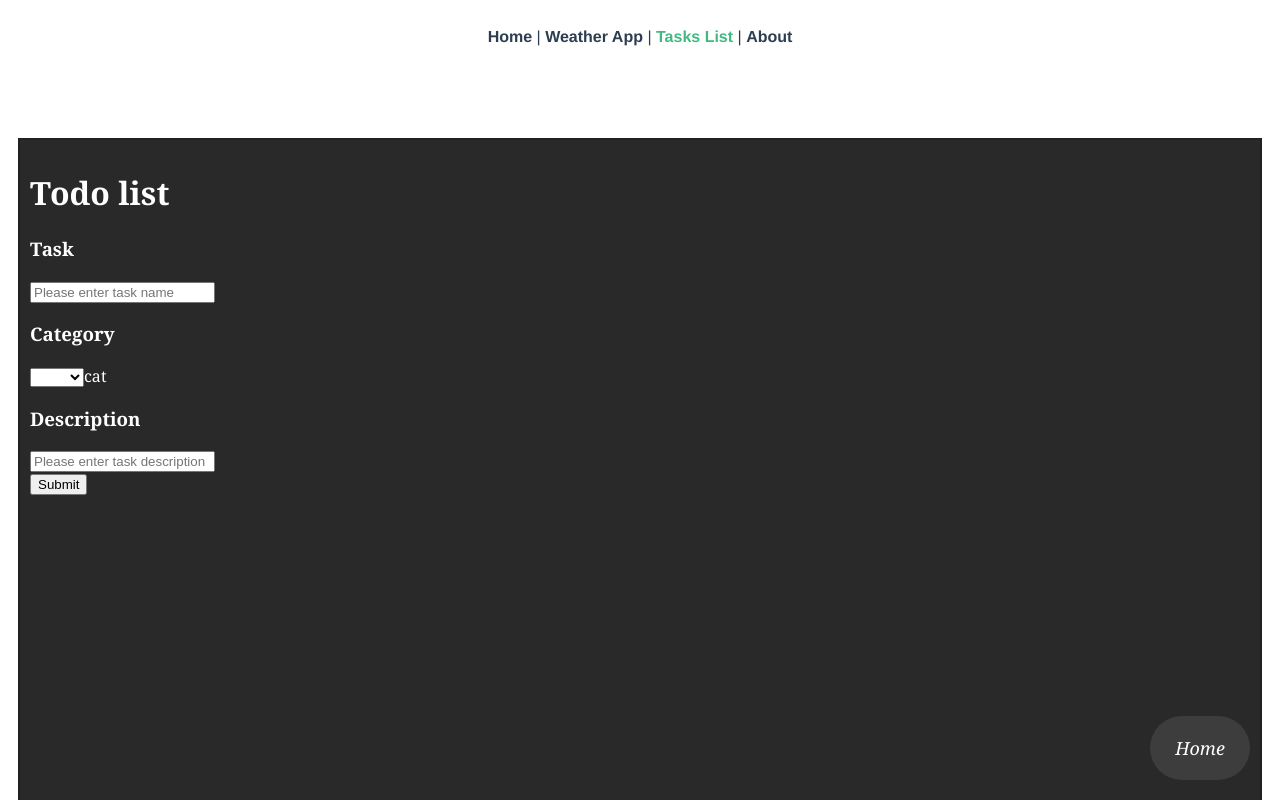
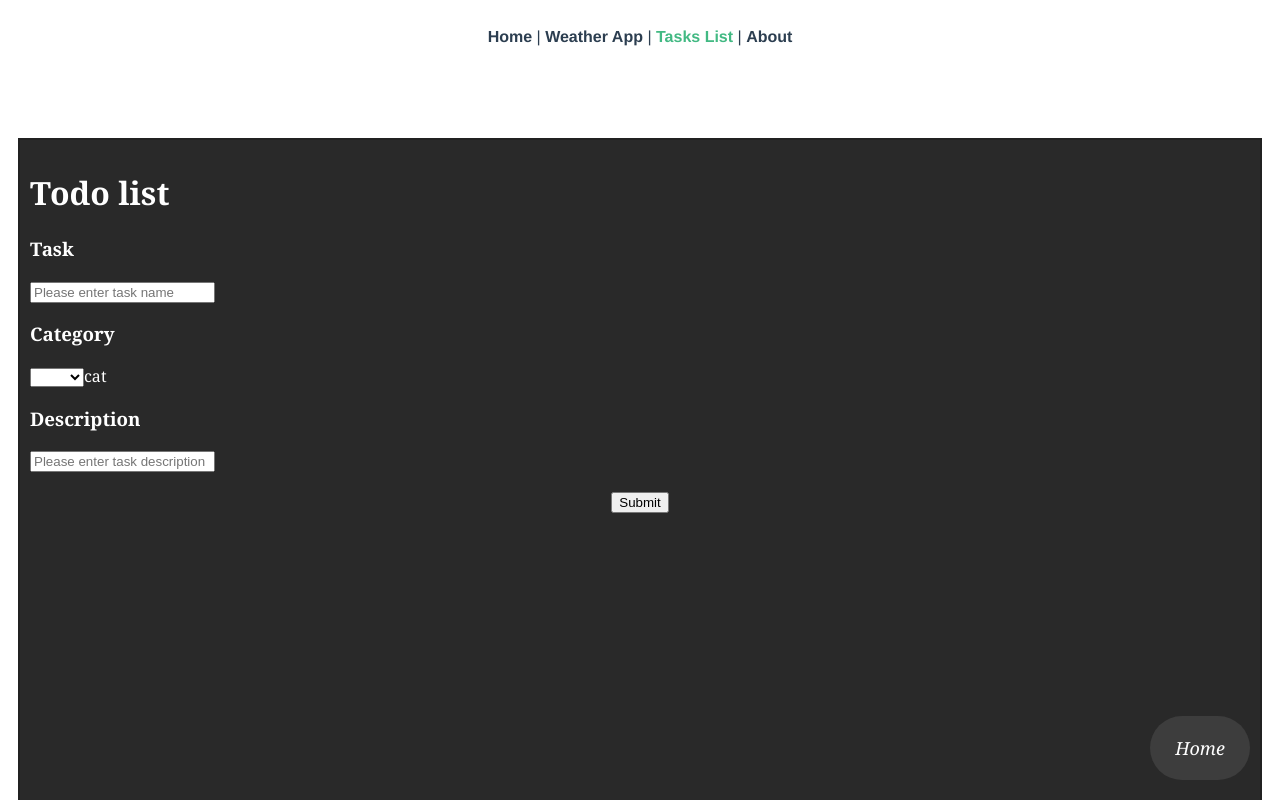
Before and after one commit to umangcodes/wanderer, a Vue app in the folder milestoneproject/: page /ToDoApp in a window 1280 px wide. Shown: the top 800 px of the page. Built offline with nearby package versions, Linux system fonts and the light colour scheme.

Commit message:
css changed

```diff
--- a/milestoneproject/src/components/buttons/submit.vue
+++ b/milestoneproject/src/components/buttons/submit.vue
@@ -16,10 +16,11 @@ export default {
 
 <style scoped>
 .submit-button {
-  width: 100px;
-  height: 40px;
+  display: flex;
 
   color: white;
   font-style: italic;
+  justify-content: center;
+  margin-top: 20px;
 }
 </style>
```
